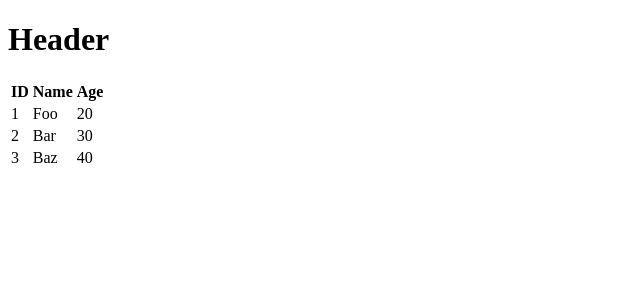
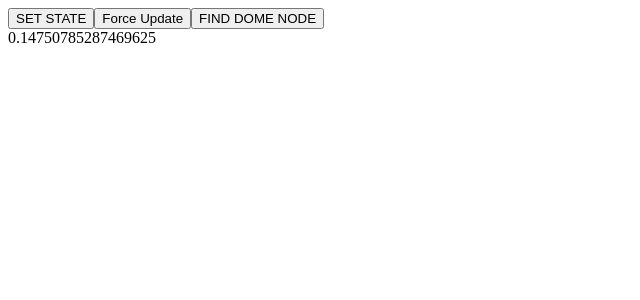
Before and after one commit to rajeshd50/react-practice, a React app: page / in a window 1280 px wide. Shown: the top 300 px of the page, without its empty margins (0-640 px from the left). Built offline with nearby package versions, Linux system fonts and the light colour scheme.

Commit message:
state update example

```diff
--- a/public_html/App.jsx
+++ b/public_html/App.jsx
@@ -1,75 +1,57 @@
-/*
- * To change this license header, choose License Headers in Project Properties.
- * To change this template file, choose Tools | Templates
- * and open the template in the editor.
- */
+import React from 'react';
+import ReactDOM from 'react-dom';
 
-
-import React from 'react';
 
 class App extends React.Component {
    constructor() {
-   	super();
-   	this.state = {
-         data:
-         [
-            {
-               "id":1,
-               "name":"Foo",
-               "age":"20"
-            },
+      super();
 
-            {
-               "id":2,
-               "name":"Bar",
-               "age":"30"
-            },
+      this.state = {
+         data: []
+      }
 
-            {
-               "id":3,
-               "name":"Baz",
-               "age":"40"
-            }
-         ]
-      }
+      this.setStateHandler = this.setStateHandler.bind(this);
+      this.forceUpdateHandler = this.forceUpdateHandler.bind(this);
+      this.findDomNodeHandler = this.findDomNodeHandler.bind(this);
+   };
+
+   setStateHandler() {
+      var item = "setState..."
+      var myArray = this.state.data;
+      myArray.push(item)
+      this.setState({data: myArray})
+   };
+
+   forceUpdateHandler() {
+      this.forceUpdate();
    }
+
+   findDomNodeHandler() {
+      var colorArr = ['green','red','blue','black','yellow'];
+      var myDiv = document.getElementById('myDiv');
+      ReactDOM.findDOMNode(myDiv).style.color = colorArr[Math.floor(Math.random()*colorArr.length)];
+   }
+
    render() {
+      let myUl = {
+         "listStyle": "none"
+      };
+      let myLi = {
+         "background": "#AAA",
+         "margin": "5px 0"
+      };
       return (
          <div>
-            <Header/>
-            <table>
-            	<thead>
-            		<tr><th>ID</th><th>Name</th><th>Age</th></tr>
-            	</thead>
-            	<tbody>
-            		{this.state.data.map((person,i) => <TableRow key={i} data={person}/> )}
-            	</tbody>
-            </table>
+            <button onClick = {this.setStateHandler}>SET STATE</button>
+            <button onClick = {this.forceUpdateHandler}>Force Update</button>
+            <button onClick = {this.findDomNodeHandler}>FIND DOME NODE</button>
+            <div id="myDiv">{Math.random()}</div>
+            <ul style={myUl}>
+               {this.state.data.map((obj,i)=> <li style={myLi} key={i}>{obj}</li>)}
+            </ul>
          </div>
       );
    }
 }
 
-class Header extends React.Component {
-   render() {
-      return (
-         <div>
-            <h1>Header</h1>
-         </div>
-      );
-   }
-}
-
-class TableRow extends React.Component {
-   render() {
-      return (
-         <tr>
-            <td>{this.props.data.id}</td>
-            <td>{this.props.data.name}</td>
-            <td>{this.props.data.age}</td>
-         </tr>
-      );
-   }
-}
-
 export default App;
```
